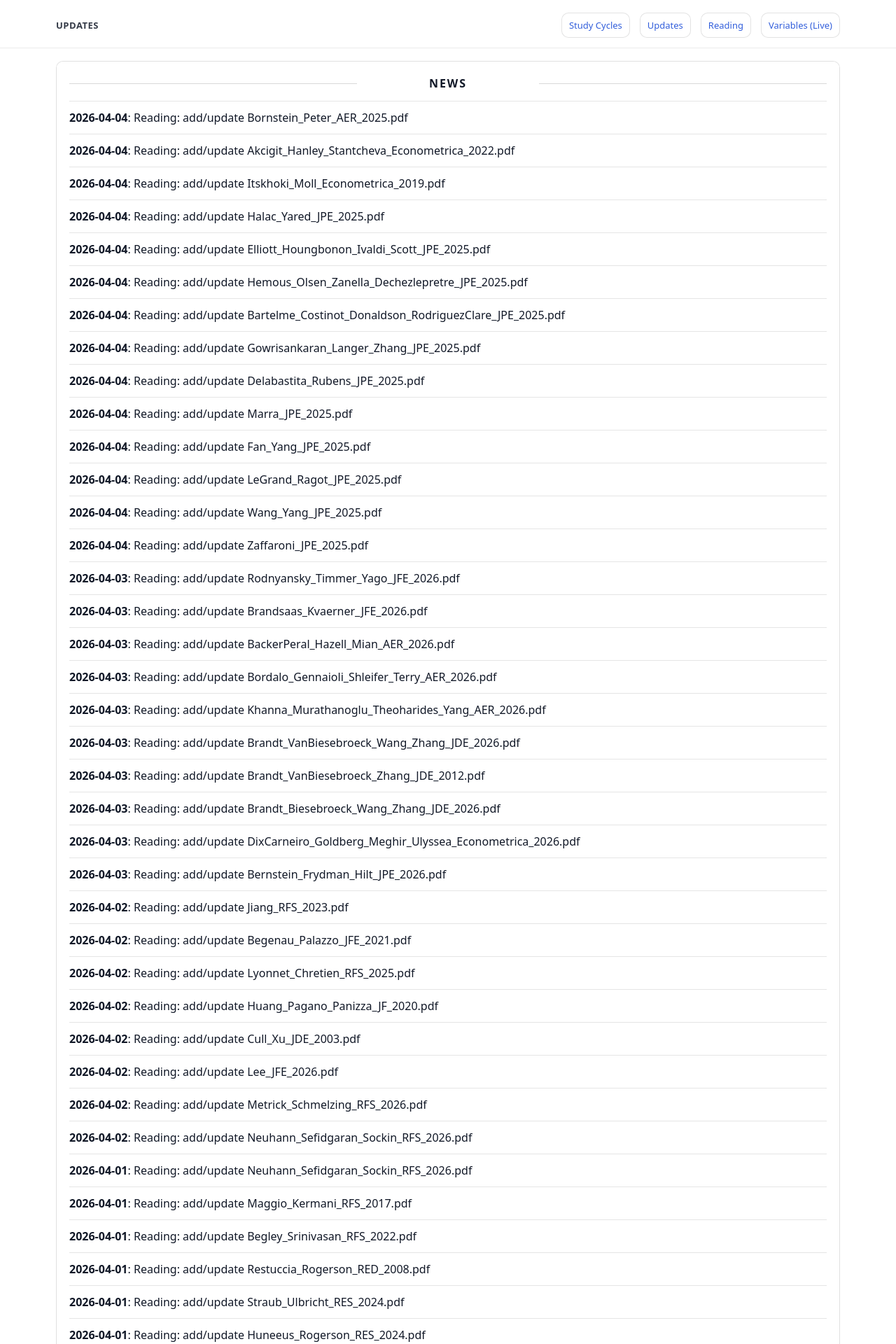
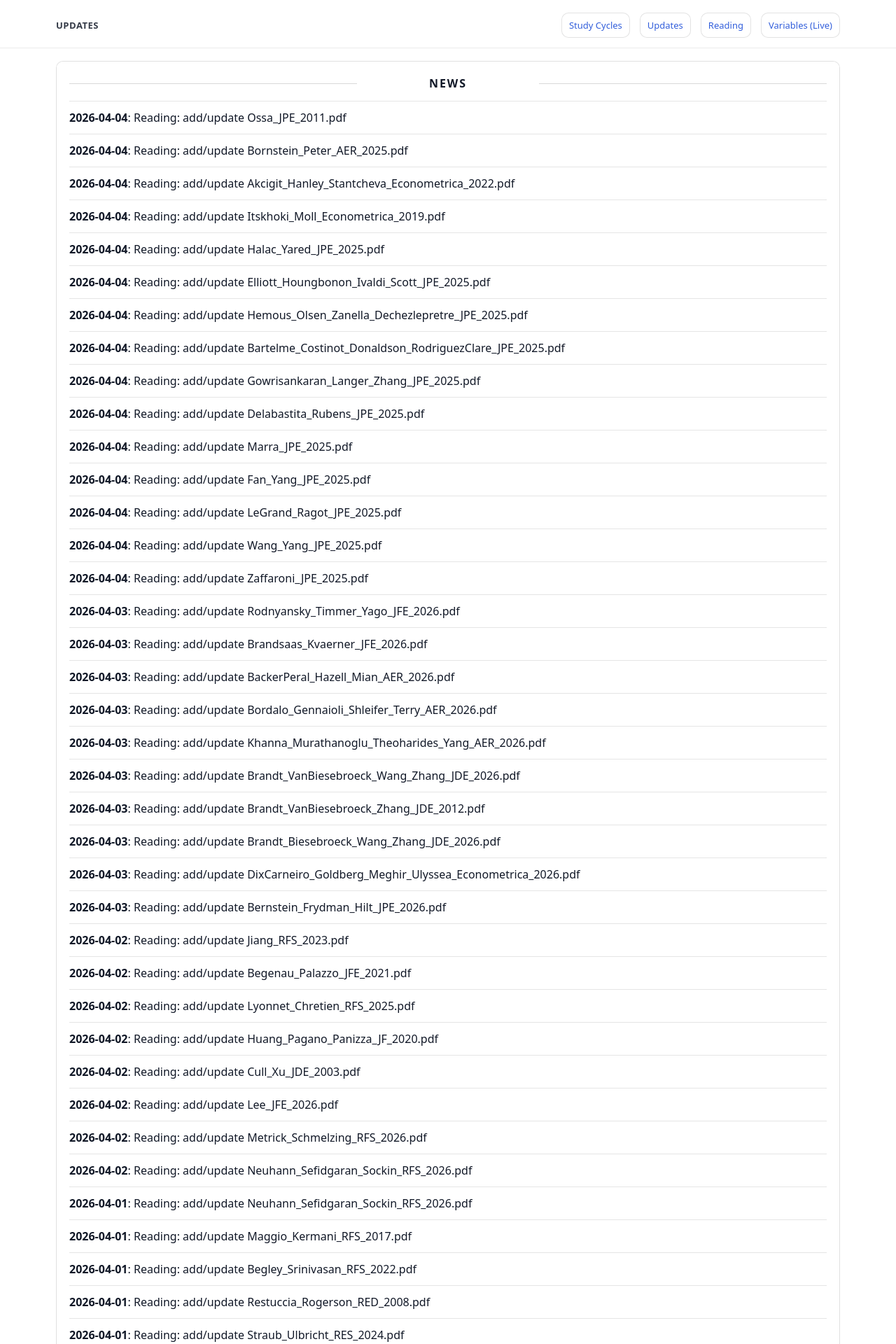
Before and after one commit to yaxinzn/study-archive, a Jekyll site: the page built from updates/index.md, in a window 1280 px wide. Shown: the top 1920 px of the page at 70% size. Built offline with Jekyll 4.4.1, drawn with Linux system fonts in a browser that asks for light colours; some of the changed text lies outside the part shown.

Commit message:
chore: update NEWS feed

```diff
--- a/_data/news.yml
+++ b/_data/news.yml
@@ -1,4 +1,7 @@
 # Auto-generated update history (sorted newest -> oldest). Do not edit manually.
+- ts: "1775302004"
+  date: "2026-04-04"
+  title: "Reading: add/update Ossa_JPE_2011.pdf"
 - ts: "1775300891"
   date: "2026-04-04"
   title: "Reading: add/update Bornstein_Peter_AER_2025.pdf"
```
